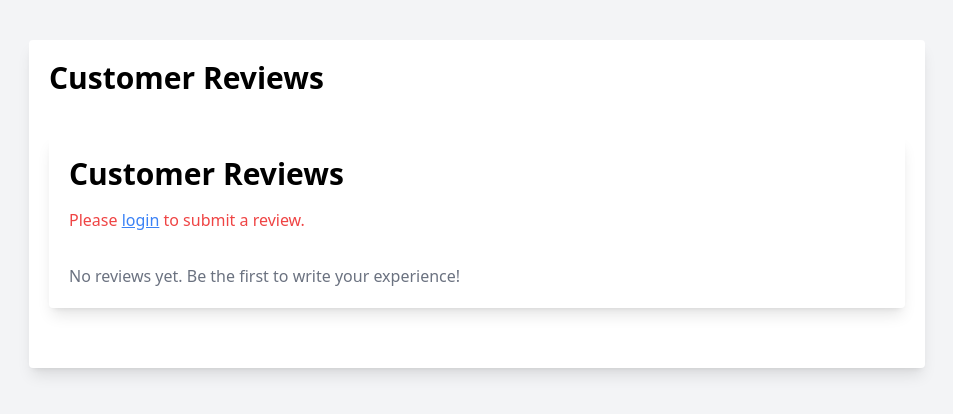
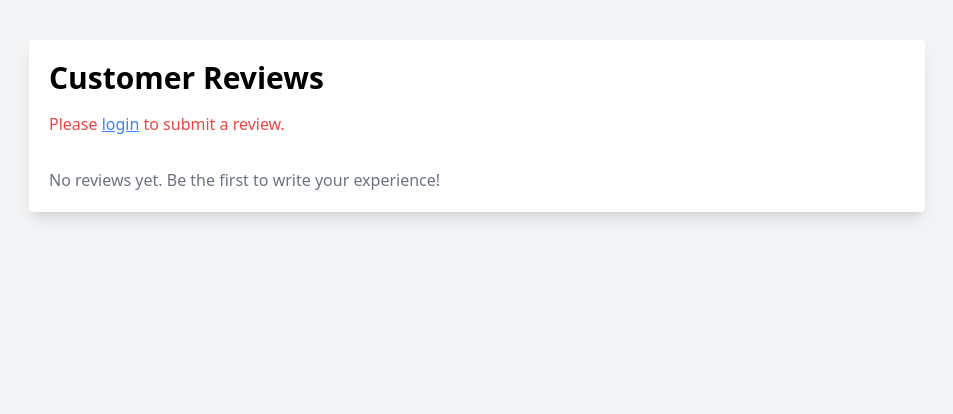
Before and after one commit to Wander-Scout/WanderScoutProject, a Django app: template main/templates/customer_reviews.html in a window 1280 px wide. Shown: the top 414 px of the page, without its empty margins (163-1116 px from the left). Run offline with Django 5.2, Linux system fonts and the light colour scheme; the template is opened without the code that fills it, so the values that code supplies are empty; some libraries are stand-ins or nearby versions.

Commit message:
feat: fix the customer reviews

```diff
--- a/main/templates/customer_reviews.html
+++ b/main/templates/customer_reviews.html
@@ -5,19 +5,17 @@
     <meta charset="UTF-8">
     <meta name="viewport" content="width=device-width, initial-scale=1.0">
     <title>Customer Reviews</title>
-    <script src="https://cdn.tailwindcss.com"></script> <!-- cleared -->
-
+    <script src="https://cdn.tailwindcss.com"></script>
 </head>
 <body class="bg-gray-100">
 
+    <!-- Container for Reviews and Form -->
     <div class="max-w-4xl mx-auto my-10 p-5 bg-white rounded shadow-lg">
         <h1 class="text-3xl font-bold mb-4">Customer Reviews</h1>
 
-<div class="max-w-4xl mx-auto my-10 p-5 bg-white rounded shadow-lg">
-    <h1 class="text-3xl font-bold mb-4">Customer Reviews</h1>
-
+        <!-- Review Form -->
         {% if user.is_authenticated %}
-        <form method="post">
+            <form method="POST" action="{% url 'submit_customer_review' %}">
                 {% csrf_token %}
                 <div class="mb-4">
                     <label for="review_text" class="block text-sm font-medium text-gray-700 mb-2">Your Review:</label>
@@ -32,11 +30,12 @@
                 </button>
             </form>
         {% else %}
-        <p class="text-red-500">
+            <p class="text-red-500 mt-4">
                 Please <a href="{% url 'main:login' %}" class="text-blue-500 underline">login</a> to submit a review.
             </p>
         {% endif %}
 
+        <!-- Display Reviews -->
         <div class="mt-8">
             {% for review in reviews %}
                 <div class="mb-5 p-4 border rounded bg-gray-50">
@@ -51,6 +50,5 @@
         </div>
     </div>
 
-
 </body>
 </html>
--- a/main/urls.py
+++ b/main/urls.py
@@ -1,11 +1,11 @@
 from django.urls import path
 from . import views
-from .views import customer_reviews
-
+from .views import display_customer_reviews, submit_customer_review
 
 
 urlpatterns = [
     path('', views.landing_page, name='landing_page'),
     path('home/', views.home_page, name='home_page'),
-    path('reviews/', customer_reviews, name='customer_reviews'),
+    path('reviews/', display_customer_reviews, name='customer_reviews'),  # Make sure this matches
+    path('reviews/submit/', submit_customer_review, name='submit_customer_review'),
 ]
```
Also changed, not shown: main/views.py (+18 -13 lines). Lines whose indentation alone changed are shown as unchanged.
